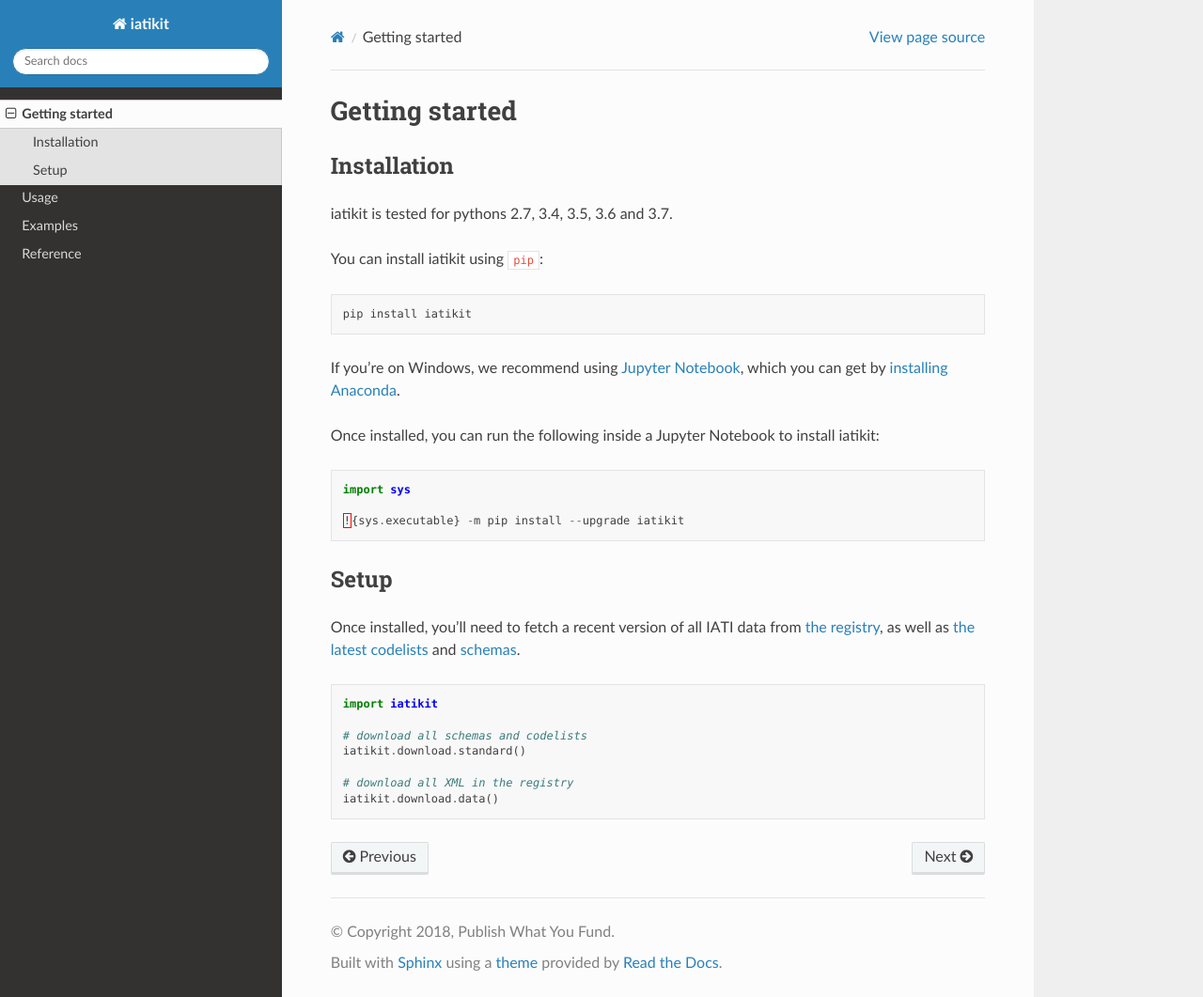
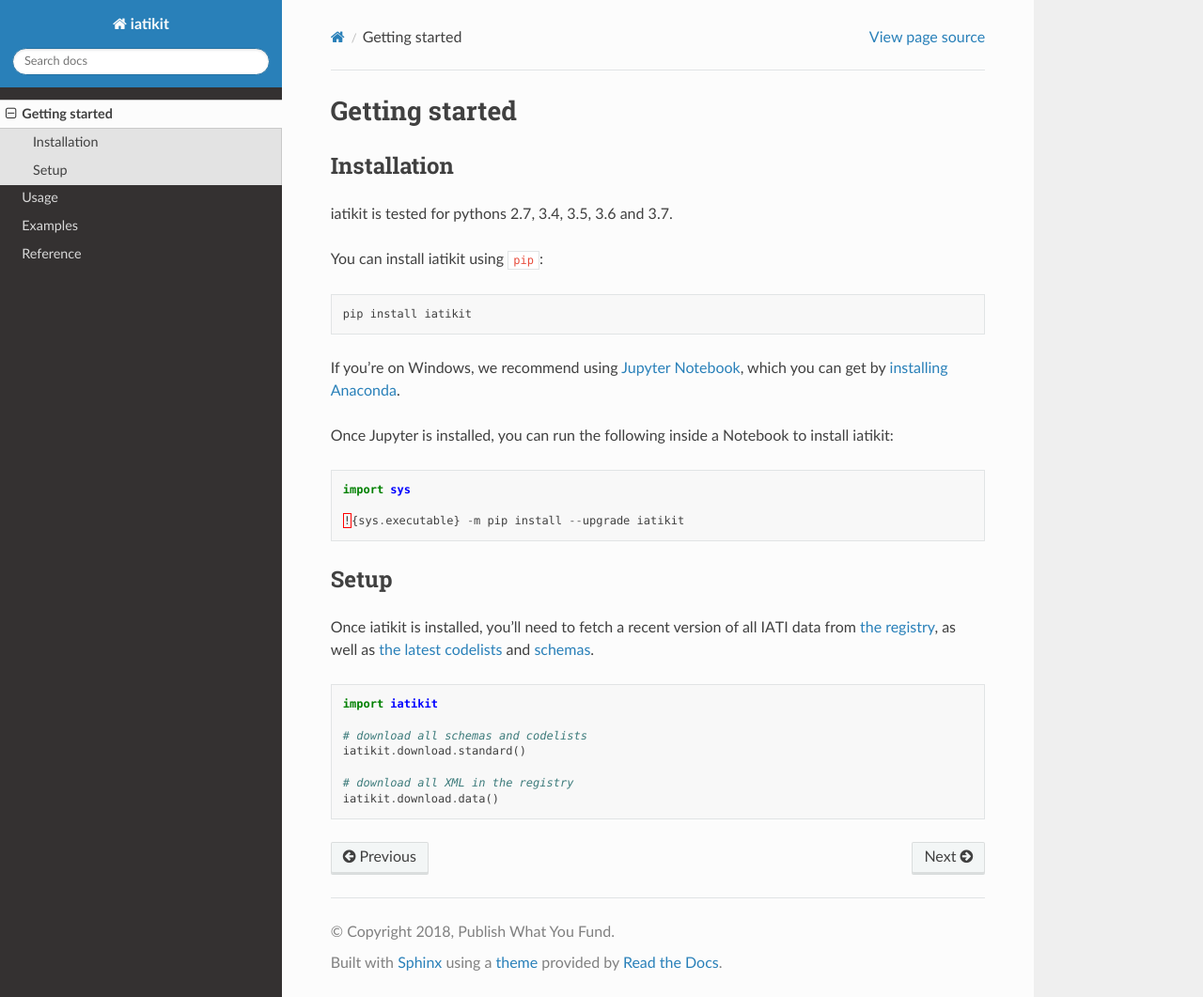
Before and after one commit to codeforIATI/iatikit, a Sphinx documentation site: the page built from docs/getting-started.rst, in a window 1280 px wide and 1061 px high. Shown: the whole window at 94% size. Built offline with Sphinx 7.4.7 and the Read the Docs theme 2.0.0, drawn with Linux system fonts in a browser that asks for light colours.

Commit message:
Clarify instalation instructions a bit

```diff
--- a/docs/getting-started.rst
+++ b/docs/getting-started.rst
@@ -14,7 +14,7 @@ You can install iatikit using ``pip``:
 
 If you’re on Windows, we recommend using `Jupyter Notebook <https://jupyter.org/>`__, which you can get by `installing Anaconda <https://www.anaconda.com/distribution/#download-section>`__.
 
-Once installed, you can run the following inside a Jupyter Notebook to install iatikit:
+Once Jupyter is installed, you can run the following inside a Notebook to install iatikit:
 
 .. code:: python
 
@@ -25,7 +25,7 @@ Once installed, you can run the following inside a Jupyter Notebook to install i
 Setup
 -----
 
-Once installed, you’ll need to fetch a recent version of all IATI data
+Once iatikit is installed, you’ll need to fetch a recent version of all IATI data
 from `the registry <https://iatiregistry.org/>`__, as well as `the latest codelists <http://reference.iatistandard.org/codelists/>`__ and `schemas <http://reference.iatistandard.org/schema/>`__.
 
 .. code:: python
```
